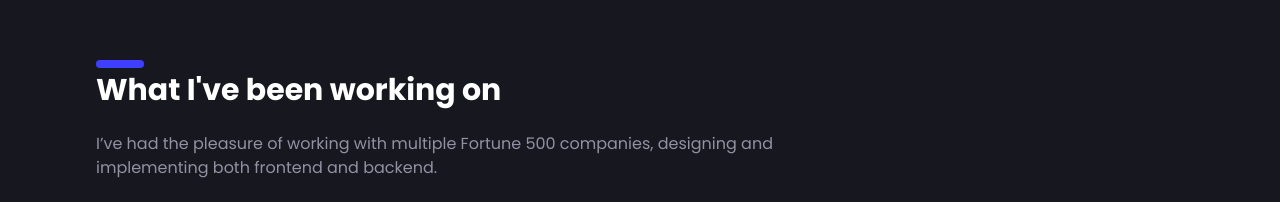
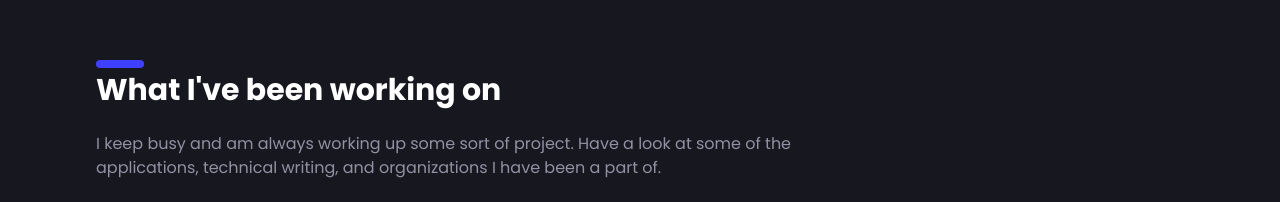
Before and after one commit to TraeCoker/portfolio, a Next.js app: page / in a window 1280 px wide. Shown: the part 1620-1822 px from the top of the page. Built offline with nearby package versions, Linux system fonts and the light colour scheme; grey boxes are pictures that could not be loaded.

Commit message:
rough draft works

```diff
--- a/pages/index.tsx
+++ b/pages/index.tsx
@@ -80,7 +80,7 @@ export default function Home() {
       <div className="container mt-64 flex justify-between items-center mx-auto px-8 md:px-14 lg:px-24 w-full">
         <section className="w-full">
           <h2 id="work" className="secondary-title">What I've been working on</h2>
-          <p className="section-paragraph">I’ve had the pleasure of working with multiple Fortune 500 companies, designing and implementing both frontend and backend.</p>
+          <p className="section-paragraph">I keep busy and am always working up some sort of project. Have a look at some of the applications, technical writing, and organizations I have been a part of. </p>
 
           <div className="grid grid-cols-1 md:grid-cols-2 lg:grid-cols-3 gap-6 mt-6">
             <img src="https://images.unsplash.com/photo-1576153192396-180ecef2a715?ixlib=rb-1.2.1&ixid=MnwxMjA3fDB8MHxwaG90by1wYWdlfHx8fGVufDB8fHx8&auto=format&fit=crop&w=1374&q=80" className="w-full bg-nav h-36 lg:h-72 object-cover"/>
```
